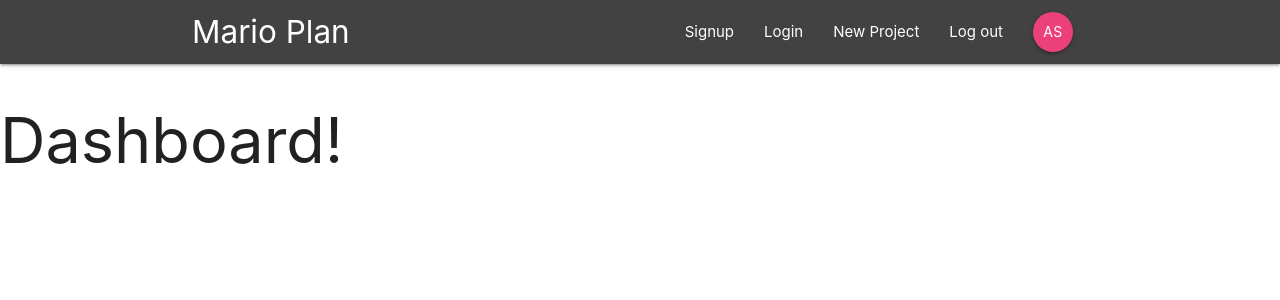
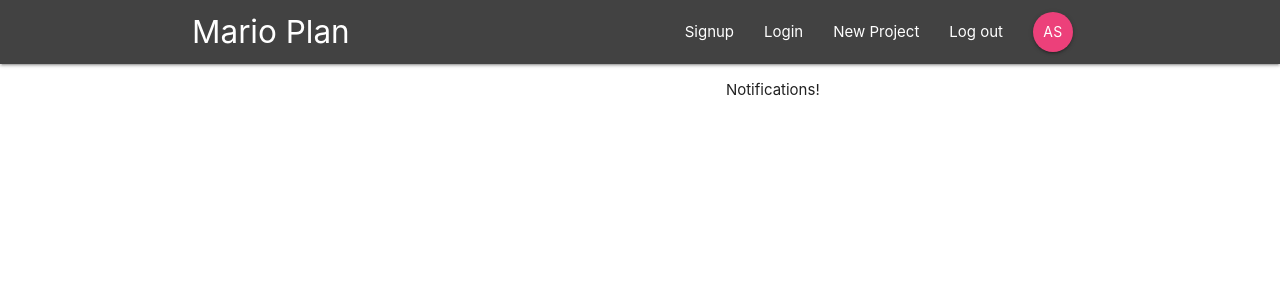
Before and after one commit to TB831/FirebaseProjectManger, a React (Create React App) app: page / in a window 1280 px wide. Shown: the top 300 px of the page. Built offline with nearby package versions, Linux system fonts and the light colour scheme.

Commit message:
added Notifications component boilerplate

```diff
--- /dev/null
+++ b/src/components/Notifications.js
@@ -0,0 +1,11 @@
+import React from 'react';
+
+const Notifications = () => {
+  return (
+    <div>
+      <p>Notifications!</p>
+    </div>
+  );
+}
+
+export default Notifications;
--- a/src/containers/Dashboard.js
+++ b/src/containers/Dashboard.js
@@ -1,9 +1,18 @@
 import React, { Component } from 'react';
+import Notifications from '../components/Notifications';
 
 class Dashboard extends Component {
   render() {
     return (
-      <h1>Dashboard!</h1>
+      <div className="dashboard container">
+        <div className="row">
+          <div className="col s12 m6">
+          </div>
+          <div className="col s12 m5 offset-m1">
+            <Notifications />
+          </div>
+        </div>
+      </div>
     );
   }
 }
```
